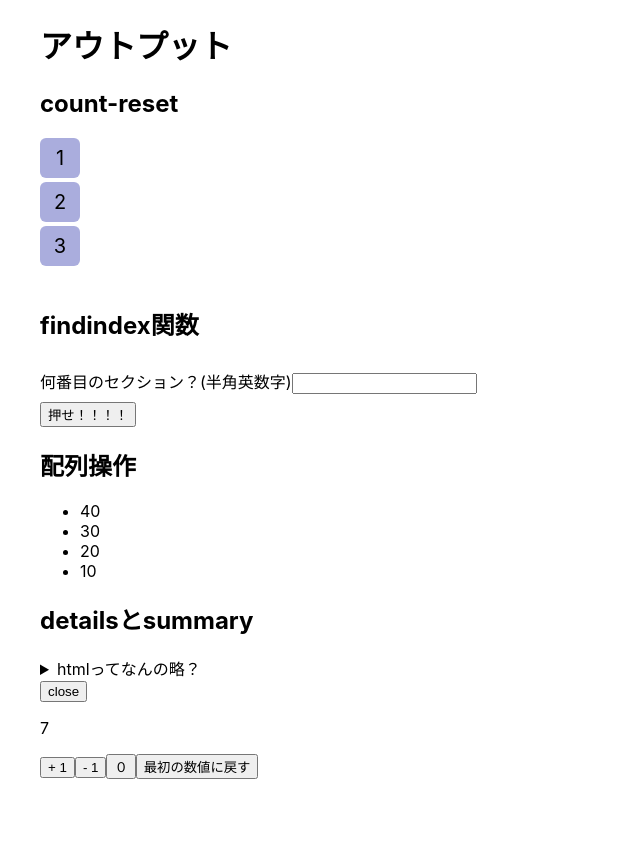
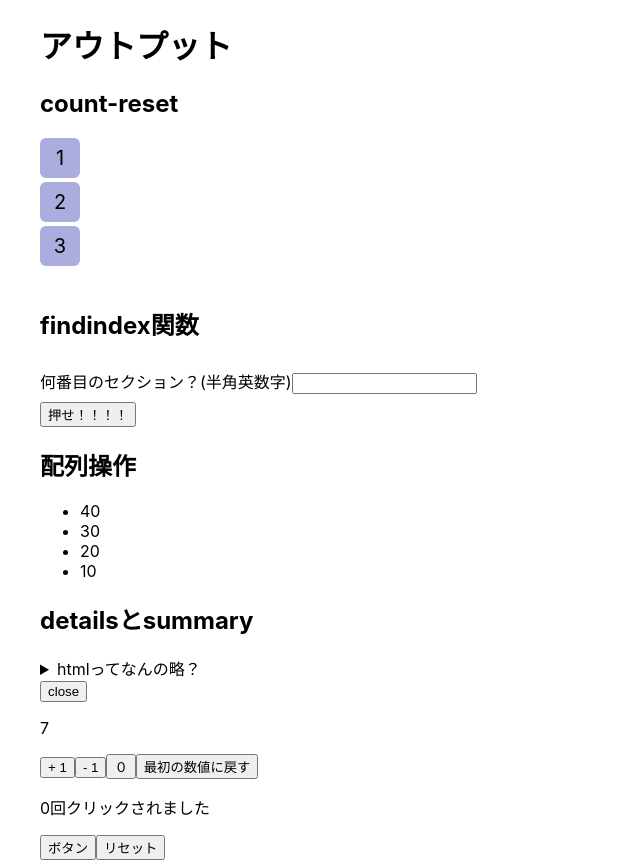
Before and after one commit to toraguitar/output-channel, a React (Create React App) app: page / in a window 1280 px wide. Shown: the whole page, without its empty margins (0-640 px from the left). Before the commit the page ends 800 px from the top, so only its background shows below. Built offline with nearby package versions, Linux system fonts and the light colour scheme; the HTML template or start-up script is replaced by a standard one.

Commit message:
useEffect実装

```diff
--- a/src/App.tsx
+++ b/src/App.tsx
@@ -5,6 +5,7 @@ import FindIndex from "./partials/findindex";
 import Arrangement from "./partials/arrangement";
 import Accordion from "./partials/accordion";
 import UseState from "./partials/useState";
+import UseEffect from "./partials/useEffect";
 
 function App() {
   return (
@@ -14,6 +15,7 @@ function App() {
       <Arrangement />
       <Accordion />
       <UseState />
+      <UseEffect />
     </main>
   );
 }
--- /dev/null
+++ b/src/partials/useEffect.tsx
@@ -0,0 +1,24 @@
+import React, { useEffect, useState } from "react";
+
+const UseEffect = () => {
+  const [count, setCount] = useState(0);
+  useEffect(() => {
+    document.title = `${count}回クリックされました。`
+  });
+
+  return (
+    <>
+      <p>{`${count}回クリックされました`}</p>
+      <div color="primary" aria-label="outlined primary button group">
+        <button onClick={() => setCount((prev) => prev + 1)}>
+          ボタン
+        </button>
+        <button onClick={() => setCount(0)}>
+          リセット
+        </button>
+      </div>
+    </>
+  )
+};
+
+export default UseEffect;
```
